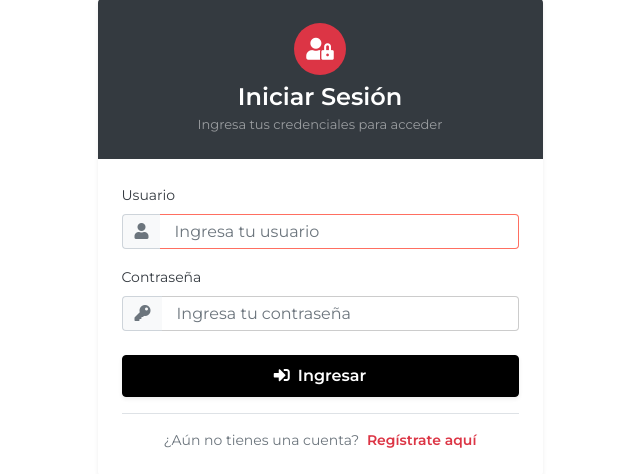
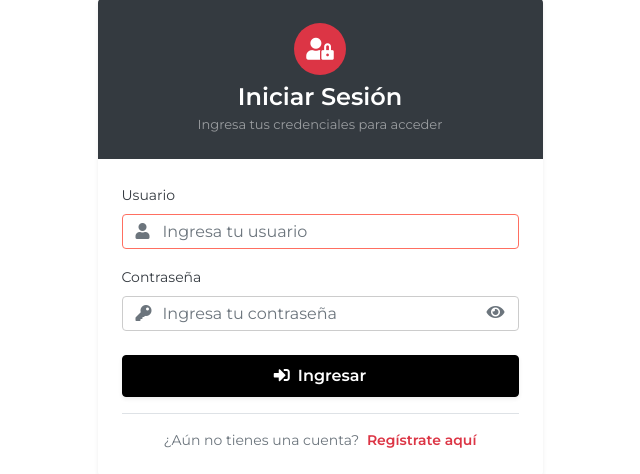
Before and after one commit to gsuss17/canaco, a Django app: page /login/ in a window 1280 px wide. Shown: the part 267-741 px from the top of the page, without its empty margins (320-960 px from the left). Run offline with Django 4.2, Linux system fonts and the light colour scheme; data that the repository does not hold is empty; some libraries are stand-ins or nearby versions.

Commit message:
Feat: Eye Icon

```diff
--- a/home/templates/home/login.html
+++ b/home/templates/home/login.html
@@ -4,7 +4,6 @@
 {% block title %}Iniciar Sesión - Canaco{% endblock title %}
 
 {% block content %}
-<!-- Breadcrumb Start -->
 <div class="breadcrumb-wrap py-3 bg-light border-bottom mb-4">
     <div class="container">
         <ul class="breadcrumb mb-0 bg-transparent p-0" style="font-size: 14px;">
@@ -13,45 +12,33 @@
         </ul>
     </div>
 </div>
-<!-- Breadcrumb End -->
 
-<!-- Login Section Start -->
 <div class="login-section py-4 my-3">
     <div class="container">
         <div class="row justify-content-center">
             <div class="col-md-7 col-lg-5">
                 <div class="card border-0 shadow-sm rounded overflow-hidden">
-                    <!-- Cabecera de la tarjeta -->
                     <div class="bg-dark text-white p-4 text-center">
-                        <div class="mb-2">
-                            <span class="d-inline-flex align-items-center justify-content-center rounded-circle bg-danger text-white" style="width: 52px; height: 52px; font-size: 22px;">
-                                <i class="fas fa-user-lock"></i>
-                            </span>
-                        </div>
+                        <span class="d-inline-flex align-items-center justify-content-center rounded-circle bg-danger text-white mb-2" style="width: 52px; height: 52px; font-size: 22px;">
+                            <i class="fas fa-user-lock"></i>
+                        </span>
                         <h4 class="font-weight-bold mb-1 text-white">Iniciar Sesión</h4>
                         <p class="text-white-50 mb-0" style="font-size: 13px;">Ingresa tus credenciales para acceder</p>
                     </div>
 
-                    <!-- Cuerpo del formulario -->
                     <div class="card-body p-4 bg-white">
-                        <!-- Django Form Errors -->
                         {% if form.errors %}
                             <div class="alert alert-danger alert-dismissible fade show" role="alert" style="font-size: 13px;">
                                 <i class="fas fa-exclamation-circle mr-1"></i> Usuario o contraseña incorrectos.
-                                <button type="button" class="close" data-dismiss="alert" aria-label="Cerrar">
-                                    <span aria-hidden="true">&times;</span>
-                                </button>
+                                <button type="button" class="close" data-dismiss="alert" aria-label="Cerrar"><span aria-hidden="true">&times;</span></button>
                             </div>
                         {% endif %}
 
-                        <!-- Django Messages -->
                         {% if messages %}
                             {% for message in messages %}
                                 <div class="alert alert-{{ message.tags }} alert-dismissible fade show" role="alert" style="font-size: 13px;">
                                     {{ message }}
-                                    <button type="button" class="close" data-dismiss="alert" aria-label="Cerrar">
-                                        <span aria-hidden="true">&times;</span>
-                                    </button>
+                                    <button type="button" class="close" data-dismiss="alert" aria-label="Cerrar"><span aria-hidden="true">&times;</span></button>
                                 </div>
                             {% endfor %}
                         {% endif %}
@@ -59,19 +46,17 @@
                         <form method="POST">
                             {% csrf_token %}
 
+                            <!-- Campo Usuario -->
                             <div class="form-group mb-3">
                                 <label for="username" class="font-weight-500 text-dark" style="font-size: 14px;">Usuario</label>
-                                <div class="input-group">
-                                    <div class="input-group-prepend">
-                                        <span class="input-group-text bg-light border-right-0 text-muted">
-                                            <i class="fas fa-user"></i>
-                                        </span>
-                                    </div>
+                                <div class="position-relative">
+                                    <i class="fas fa-user position-absolute text-muted" style="top: 50%; left: 14px; transform: translateY(-50%); pointer-events: none; z-index: 5;"></i>
                                     <input
                                         type="text"
                                         id="username"
                                         name="username"
-                                        class="form-control border-left-0"
+                                        class="form-control"
+                                        style="padding-left: 40px;"
                                         placeholder="Ingresa tu usuario"
                                         required
                                         autofocus
@@ -79,36 +64,40 @@
                                 </div>
                             </div>
 
+                            <!-- Campo Contraseña con Botón de Ojo Integrado -->
                             <div class="form-group mb-4">
                                 <label for="password" class="font-weight-500 text-dark" style="font-size: 14px;">Contraseña</label>
-                                <div class="input-group">
-                                    <div class="input-group-prepend">
-                                        <span class="input-group-text bg-light border-right-0 text-muted">
-                                            <i class="fas fa-key"></i>
-                                        </span>
-                                    </div>
+                                <div class="position-relative">
+                                    <i class="fas fa-key position-absolute text-muted" style="top: 50%; left: 14px; transform: translateY(-50%); pointer-events: none; z-index: 5;"></i>
                                     <input
                                         type="password"
                                         id="password"
                                         name="password"
-                                        class="form-control border-left-0"
+                                        class="form-control"
+                                        style="padding-left: 40px; padding-right: 42px;"
                                         placeholder="Ingresa tu contraseña"
                                         required
                                     />
+                                    <button
+                                        type="button"
+                                        id="togglePassword"
+                                        tabindex="-1"
+                                        class="btn p-0 border-0 position-absolute text-muted"
+                                        style="top: 50%; right: 14px; transform: translateY(-50%); background: transparent; box-shadow: none; z-index: 5;"
+                                        title="Mostrar/Ocultar contraseña"
+                                    >
+                                        <i class="fas fa-eye" id="togglePasswordIcon"></i>
+                                    </button>
                                 </div>
                             </div>
 
-                            <div class="form-group mb-3">
-                                <button type="submit" class="btn btn-danger btn-block font-weight-bold py-2 shadow-sm">
-                                    <i class="fas fa-sign-in-alt mr-2"></i>Ingresar
-                                </button>
-                            </div>
+                            <button type="submit" class="btn btn-danger btn-block font-weight-bold py-2 shadow-sm mb-3">
+                                <i class="fas fa-sign-in-alt mr-2"></i>Ingresar
+                            </button>
 
-                            <div class="text-center mt-3 pt-3 border-top" style="font-size: 14px;">
+                            <div class="text-center pt-3 border-top" style="font-size: 14px;">
                                 <span class="text-muted">¿Aún no tienes una cuenta?</span>
-                                <a href="{% url 'home:sign_up' %}" class="text-danger font-weight-bold ml-1">
-                                    Regístrate aquí
-                                </a>
+                                <a href="{% url 'home:sign_up' %}" class="text-danger font-weight-bold ml-1">Regístrate aquí</a>
                             </div>
                         </form>
                     </div>
@@ -117,5 +106,15 @@
         </div>
     </div>
 </div>
-<!-- Login Section End -->
+
+<script>
+    document.getElementById("togglePassword").addEventListener("click", function () {
+        const input = document.getElementById("password");
+        const icon = document.getElementById("togglePasswordIcon");
+        const isPass = input.type === "password";
+        input.type = isPass ? "text" : "password";
+        icon.className = isPass ? "fas fa-eye-slash text-danger" : "fas fa-eye";
+        input.focus();
+    });
+</script>
 {% endblock content %}
```
